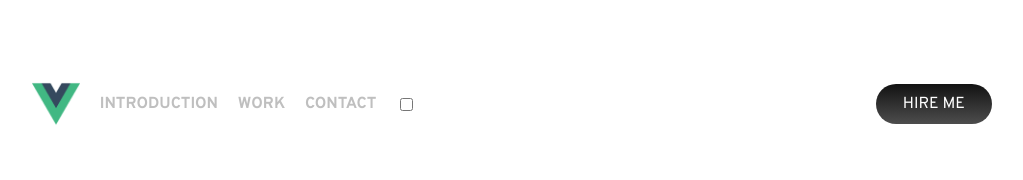
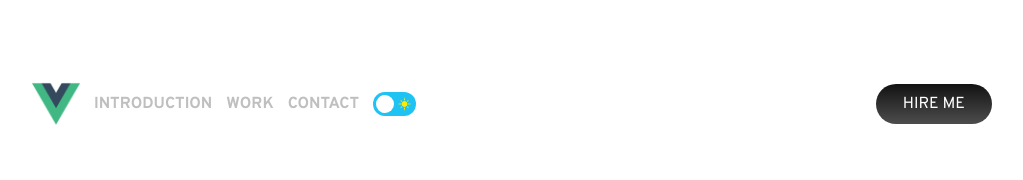
Before and after one commit to leobia/portfolio-v2, a Vue app: page /#/ in a window 1280 px wide. Shown: the top 180 px of the page, without its empty margins (128-1151 px from the left). Built offline with nearby package versions, Linux system fonts and the light colour scheme.

Commit message:
:sparkles: added switch dark mode

```diff
--- a/src/components/Navbar.vue
+++ b/src/components/Navbar.vue
@@ -8,12 +8,11 @@
       <router-link class="nav-link" to="/">INTRODUCTION</router-link>
       <router-link class="nav-link" to="/">WORK</router-link>
       <router-link class="nav-link" to="/">CONTACT</router-link>
-      <input
-        type="checkbox"
+      <div
         class="theme-switch"
-        v-model="darkMode"
-        @change="checkPreloadClass"
-      />
+        :class="{ 'toggle-btn--dark': darkMode }"
+        @click="switchTheme"
+      ></div>
     </div>
     <div>
       <div class="main-button">HIRE ME</div>
@@ -62,10 +61,11 @@ export default {
     }
   },
   methods: {
-    checkPreloadClass() {
+    switchTheme() {
       if (document.documentElement.classList.contains('preload')) {
         document.documentElement.classList.remove('preload')
       }
+      this.darkMode = !this.darkMode
     }
   }
 }
--- a/src/styles/styles.scss
+++ b/src/styles/styles.scss
@@ -1,2 +1,2 @@
 @import 'mixins', 'theme-colors', 'generic', 'container', 'navbar', 'icons',
-  'buttons';
+  'buttons', 'switch';
--- /dev/null
+++ b/src/styles/switch.scss
@@ -0,0 +1,33 @@
+.theme-switch {
+  display: inline-block;
+  width: 43px;
+  height: 24px;
+  background-color: #1ec3f4;
+  background-image: url('~@/assets/background@2x.png');
+  background-size: 100%;
+  border-radius: 12px;
+  position: relative;
+  transition: all ease-in-out 0.4s;
+  cursor: pointer;
+
+  &:before {
+    position: absolute;
+    width: 18px;
+    height: 18px;
+    background-color: white;
+    border-radius: 50%;
+    left: 3px;
+    top: 3px;
+    content: '';
+    transition: all ease-in-out 0.4s;
+    z-index: 10;
+  }
+
+  &.toggle-btn--dark {
+    background-color: #13447e;
+
+    &:before {
+      left: 22px;
+    }
+  }
+}
```
